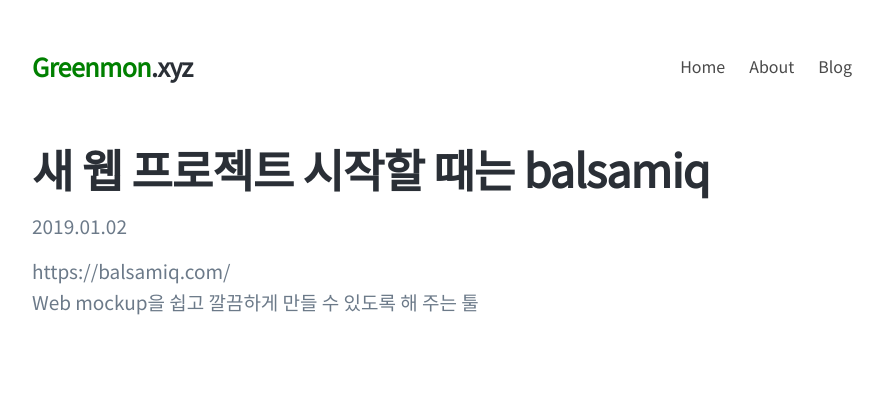
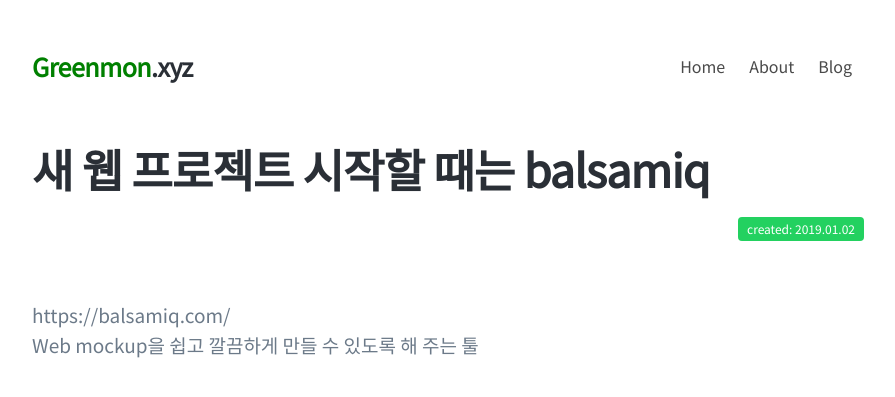
Before and after one commit to greenmonn/greenmonn.github.io, a Jekyll site: the page built from _posts/2019-01-02-balsamiq.md, in a window 1280 px wide. Shown: the top 397 px of the page, without its empty margins (192-1087 px from the left). Built offline with Jekyll 4.4.1, drawn with Linux system fonts in a browser that asks for light colours; nearby versions of some CDN libraries; some web fonts are replaced; our own code applies the rules of GitHub Pages for plain Markdown files; comment, search, counter and statistics services are not loaded.

Commit message:
Format post date
Format post date.

```diff
--- a/_layouts/post.html
+++ b/_layouts/post.html
@@ -4,9 +4,11 @@
 ---
 
 <h1 class="post-title">{{ page.title }}</h1>
-<p>{{ page.date | date: "%Y.%m.%d" }}</p>
+<p class="post-date"><span class="tag is-success">created: {{ page.date | date: "%Y.%m.%d" }}</span></p>
 
-{{ content }}
+<div class="post-content">
+        {{ content }}
+</div>
 
 <div id="disqus_thread"></div>
 
--- a/_sass/post.scss
+++ b/_sass/post.scss
@@ -13,6 +13,14 @@
     li {
         display: inline-block;
     }
+}
+
+.post-date {
+    text-align: right;
+}
+
+.post-content {
+    margin-top: 7%;
 }
 
 #disqus_thread {
```
